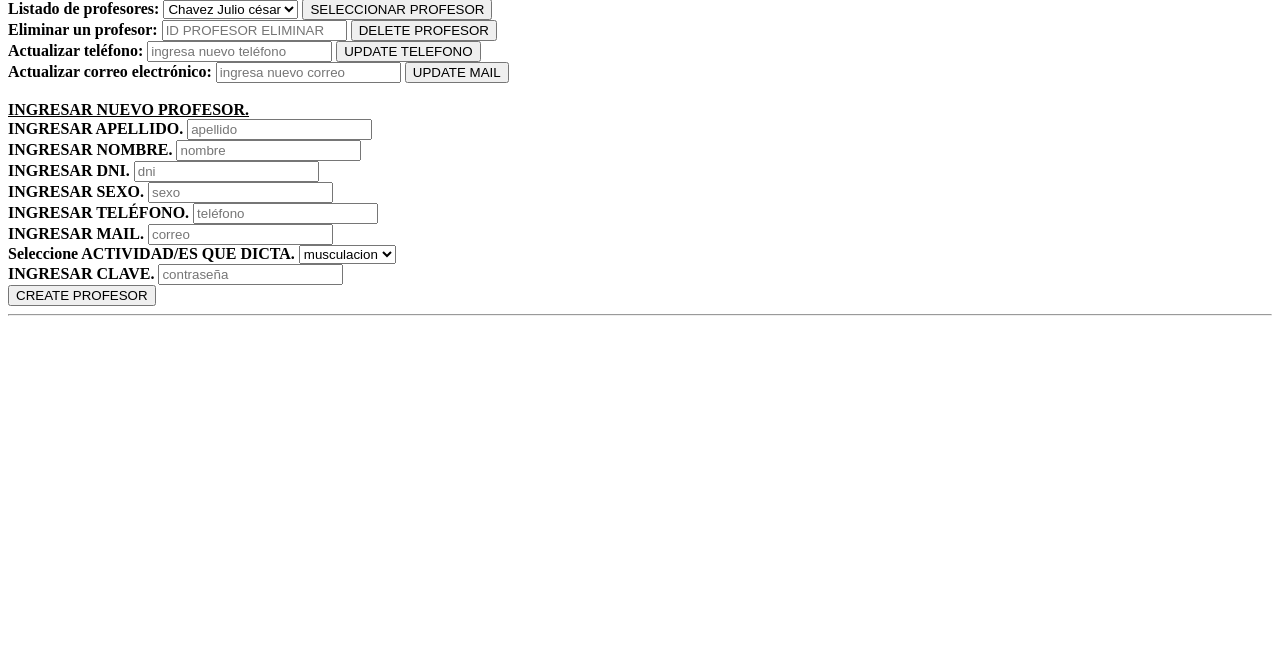
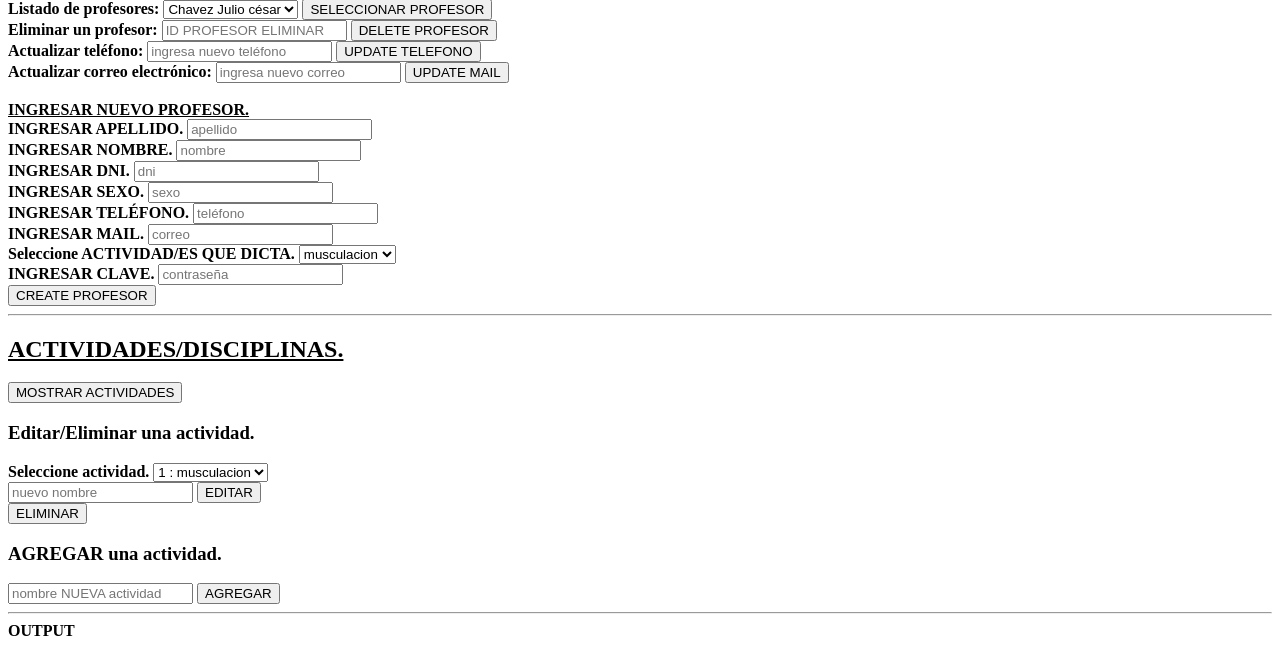
Before and after one commit to Caudillo8/proyecto_gym, a PHP site: page /proyecto_gym/abm_admin.php in a window 1280 px wide. Shown: the part 440-1088 px from the top of the page. Before the commit the page ends 756 px from the top, so only its background shows below. Run offline with PHP 8.4, Linux system fonts and the light colour scheme; a user stored in the database is signed in; data comes from the database, SQL or seed files in the repository.

Commit message:
Update abm_admin.php
CRUD tabla actividades

```diff
--- a/abm_admin.php
+++ b/abm_admin.php
@@ -144,11 +144,86 @@
         <br><input type="submit" name="btn_create_profesor" value="CREATE PROFESOR"><!--BTN CREATE PROFESOR--->
 
     </form><!---  form PROFESORES ----------------------------------------------------------------->
+    <hr>
+    <h2><U>ACTIVIDADES/DISCIPLINAS.</U></h2><!--------------------ACTIVIDADES **************************-->
+    <form method="post" action="" >
+        <input type="submit" value="MOSTRAR ACTIVIDADES" name="btn_mostrar_actividades">
+        <h3>Editar/Eliminar una actividad.</h3>
+        <label><strong>Seleccione actividad.</strong></label>
+        <select name="select_actividades">
+            <?php
+                $query= "SELECT * FROM actividades WHERE 1;";
+                $rtdo = mysqli_query($conexion, $query);
+            ?>
+            <?php while ($fila = mysqli_fetch_assoc($rtdo)){?>
+            <option name="optn_actv" method="post" value="<?=$fila['id']?>">
+                <?= $fila['id']?> : <?= $fila['nombre']?>
+            </option>
+            <?php }?>
+        </select><br>
+        <input type="text" name="txt_update_actividad" placeholder="nuevo nombre">
+        <input type="submit" name="btn_update_actividad" value="EDITAR"><br>
+        <input type="submit" name="btn_delete_actividad" value="ELIMINAR"><br>
+        <h3>AGREGAR una actividad.</h3>
+        <input type="text" name="txt_create_actividad" placeholder="nombre NUEVA actividad">
+        <input type="submit" name="btn_create_actividad" value="AGREGAR"><br>
+    </form>
+
+
     <HR><!---los echo de php salen acá abajo...--->
+    <strong>OUTPUT</strong><br>
 </body>
 </html><!------       HTML          -------->
 <!-------------------------- P  H   P  --------------------------------------------->
-<!-------------------------- BTN UPDATE PROFESOR MAIL --------------------------------------------->
+<!---BTN MOSTRAR ACTIVIDADES--------------------------------------------------------- ACTIVIDADES ---------------->
+<?php
+    if(isset($_POST['btn_mostrar_actividades'])){
+        $id_selected = intval($_POST['select_actividades']);//REFERENCIA
+        $query ="SELECT * from actividades where 1;";
+        $rtdo = mysqli_query($conexion, $query);
+        while( $fila=mysqli_fetch_assoc($rtdo) ){
+            echo"<id>".$fila['id'];
+            echo" : ";
+            echo"<nombre>".$fila['nombre'];
+            echo"<br>";
+        }
+    }
+?>
+<!-----------------------BTN DELETE ACTIVIDADES --------------------------------------->
+<?php
+    if(isset($_POST['btn_delete_actividad'])){
+        $id_selected = intval($_POST['select_actividades']);
+        $query = "DELETE FROM actividades WHERE id = '$id_selected';" ;
+        $rtdo = mysqli_query($conexion,$query);
+        if(!$rtdo){
+            echo"FALSE DELETE ACTIVIDADES";exit;
+        }
+    }
+?>
+<!-----------------------BTN ACTV CREATE --------------------------------------->
+<?php
+    if(isset($_POST['btn_create_actividad'])){
+        $nuevo = $_POST['txt_create_actividad'];
+        $query = "INSERT INTO actividades (nombre) VALUES ('$nuevo');" ;
+        $rtdo = mysqli_query($conexion, $query);
+        if(!$rtdo){
+            echo"FALSE CREATE ACTV."; EXIT;
+        }
+    }
+?>
+<!-----------------------BTN ACTV MODIFICAR NOMBRE --------------------------------------->
+<?php
+    if(isset($_POST['btn_update_actividad'])){
+        $id_selected = intval($_POST['select_actividades']);
+        $cambio = $_POST['txt_update_actividad'];
+        $query="UPDATE actividades SET nombre = '$cambio' WHERE id = '$id_selected';";
+        $rtdo = mysqli_query($conexion, $query);
+        if(! $rtdo){
+            echo"FALSE UPDATE ACTIVIDAD"; EXIT;
+        }
+    }
+?>
+<!------------------------- BTN UPDATE PROFESOR MAIL --------------------------------------------->
 <?php
     if(isset($_POST['btn_profesor_update_mail'])){
         $id_selected = intval($_POST['select_profesores']);
```
